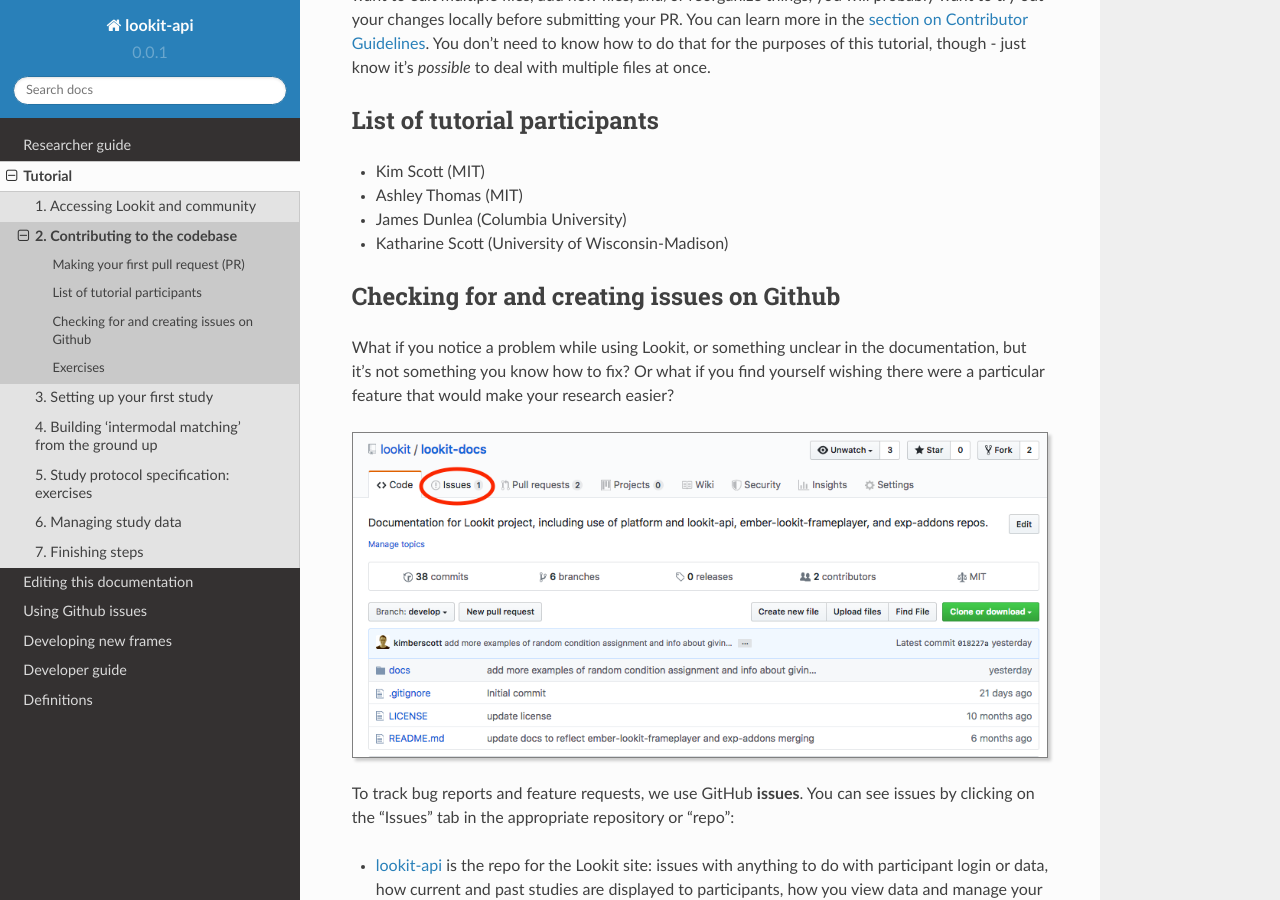
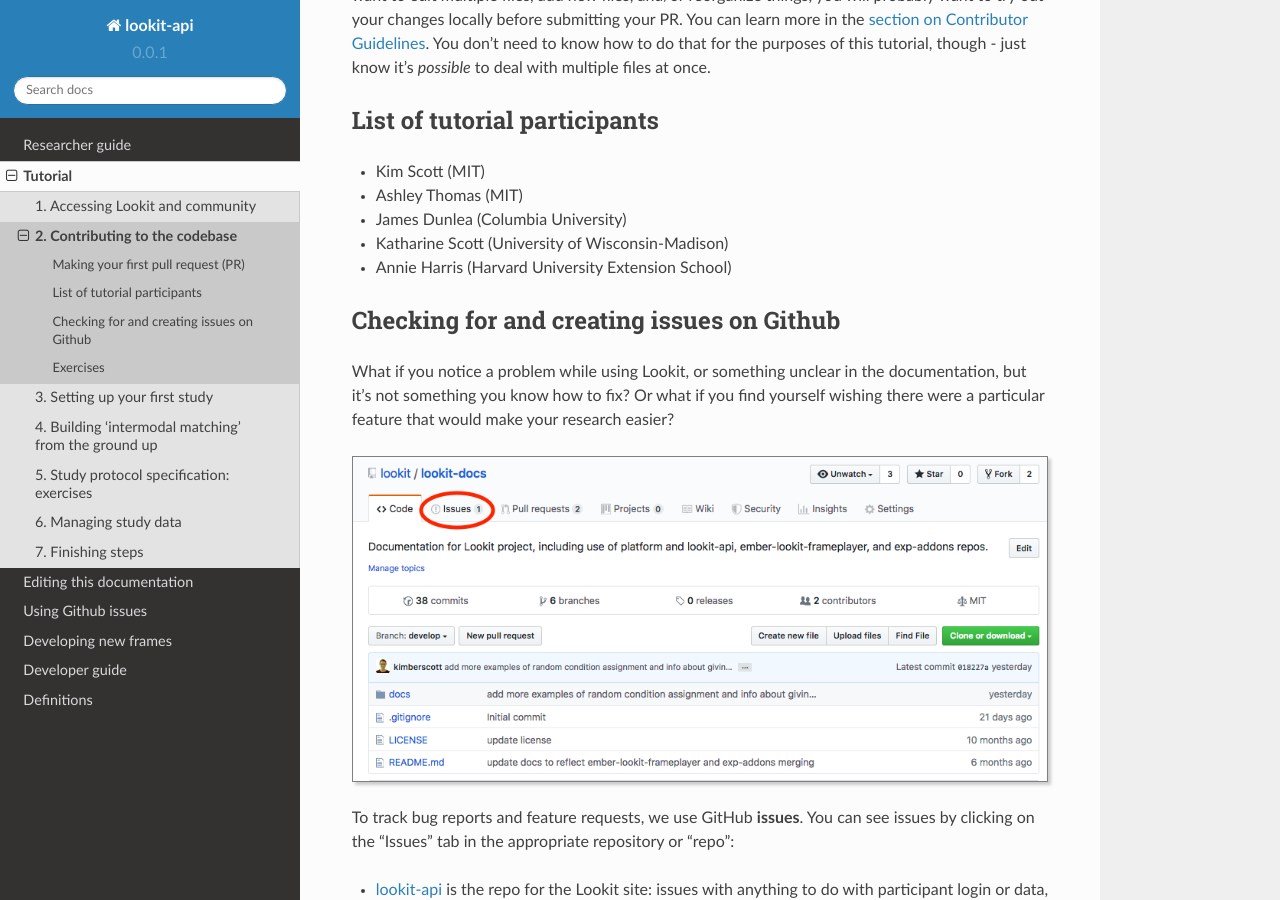
Before and after one commit to lookit/lookit-docs, a Sphinx documentation site: the page built from docs/source/tutorial-contributing.rst, in a window 1280 px wide and 900 px high, scrolled down 3589 px. Built offline with Sphinx 7.4.7 and the Read the Docs theme 2.0.0, drawn with Linux system fonts in a browser that asks for light colours.

Commit message:
Update tutorial-contributing.rst

```diff
--- a/docs/source/tutorial-contributing.rst
+++ b/docs/source/tutorial-contributing.rst
@@ -67,6 +67,7 @@
 - Ashley Thomas (MIT)
 - James Dunlea (Columbia University)
 - Katharine Scott (University of Wisconsin-Madison)
+- Annie Harris (Harvard University Extension School)
 
 .. _Github issues overview:
 
```
